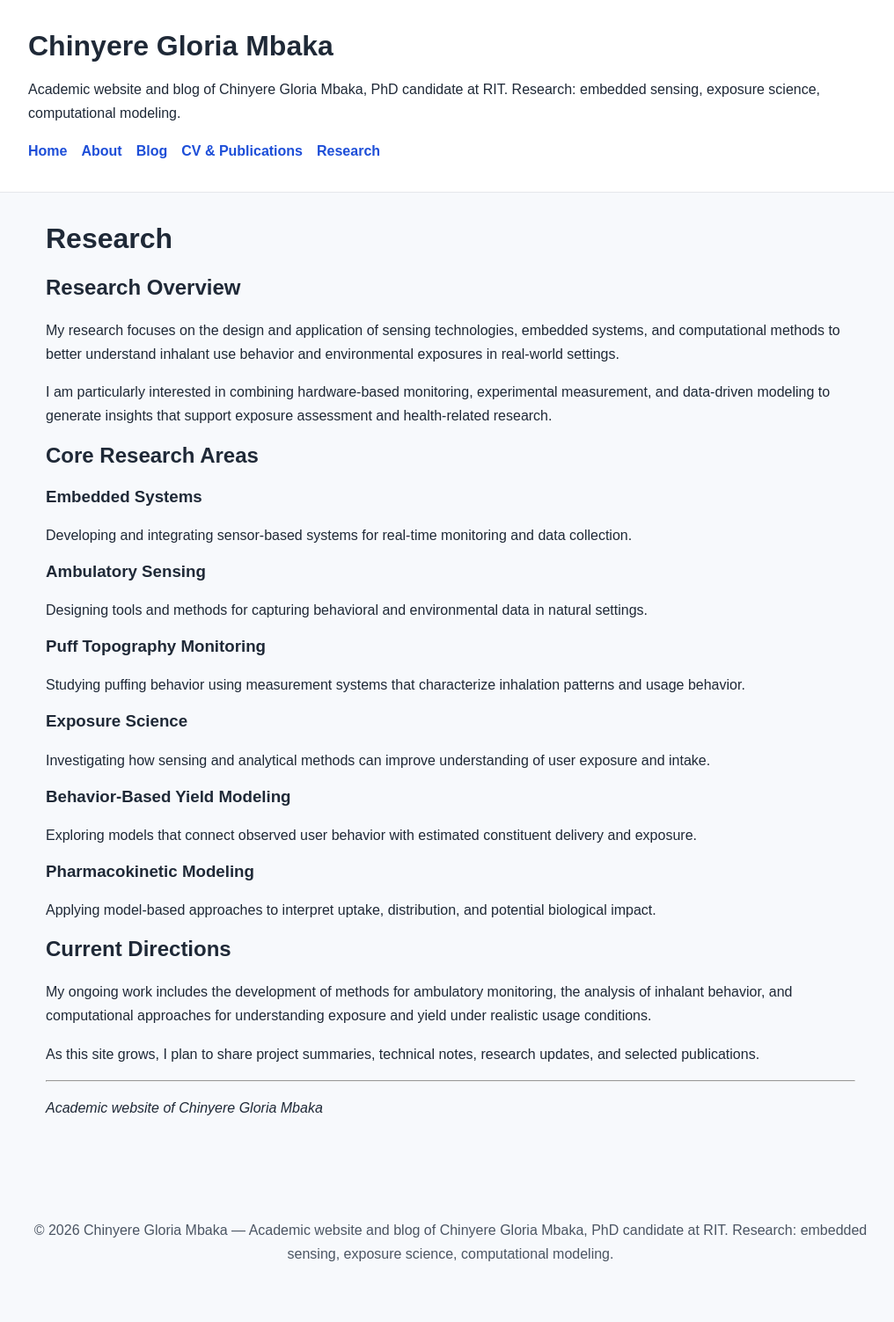
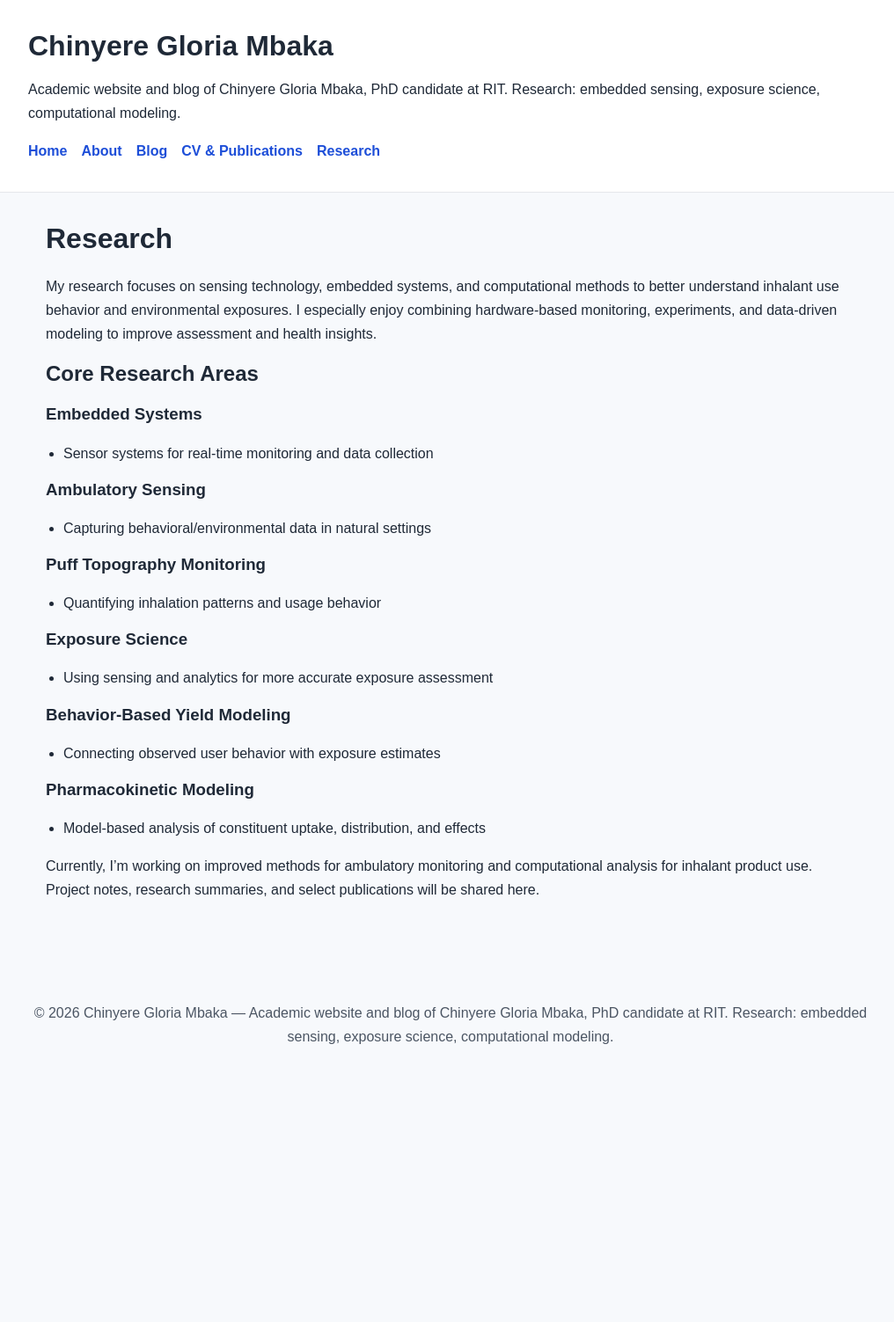
Before and after one commit to mbaglo/mbaglo.github.io, a Jekyll site: the page built from research.md, in a window 1280 px wide. Shown: the whole page at 88% size, without its empty margins (128-1144 px from the left). Built offline with Jekyll 4.4.1, drawn with Linux system fonts in a browser that asks for light colours; after the commit the page ends 1256 px from its top, so only the background shows below that.

Commit message:
Update research.md to remove name/footer repetition and sharpen focus on research topics.

```diff
--- a/research.md
+++ b/research.md
@@ -6,35 +6,26 @@ permalink: /research/
 
 # Research
 
-## Research Overview
-My research focuses on the design and application of sensing technologies, embedded systems, and computational methods to better understand inhalant use behavior and environmental exposures in real-world settings.
-
-I am particularly interested in combining hardware-based monitoring, experimental measurement, and data-driven modeling to generate insights that support exposure assessment and health-related research.
+My research focuses on sensing technology, embedded systems, and computational methods to better understand inhalant use behavior and environmental exposures. I especially enjoy combining hardware-based monitoring, experiments, and data-driven modeling to improve assessment and health insights.
 
 ## Core Research Areas
 
 ### Embedded Systems
-Developing and integrating sensor-based systems for real-time monitoring and data collection.
+- Sensor systems for real-time monitoring and data collection
 
 ### Ambulatory Sensing
-Designing tools and methods for capturing behavioral and environmental data in natural settings.
+- Capturing behavioral/environmental data in natural settings
 
 ### Puff Topography Monitoring
-Studying puffing behavior using measurement systems that characterize inhalation patterns and usage behavior.
+- Quantifying inhalation patterns and usage behavior
 
 ### Exposure Science
-Investigating how sensing and analytical methods can improve understanding of user exposure and intake.
+- Using sensing and analytics for more accurate exposure assessment
 
 ### Behavior-Based Yield Modeling
-Exploring models that connect observed user behavior with estimated constituent delivery and exposure.
+- Connecting observed user behavior with exposure estimates
 
 ### Pharmacokinetic Modeling
-Applying model-based approaches to interpret uptake, distribution, and potential biological impact.
+- Model-based analysis of constituent uptake, distribution, and effects
 
-## Current Directions
-My ongoing work includes the development of methods for ambulatory monitoring, the analysis of inhalant behavior, and computational approaches for understanding exposure and yield under realistic usage conditions.
-
-As this site grows, I plan to share project summaries, technical notes, research updates, and selected publications.
-
----
-_Academic website of Chinyere Gloria Mbaka_
+Currently, I’m working on improved methods for ambulatory monitoring and computational analysis for inhalant product use. Project notes, research summaries, and select publications will be shared here.
```
